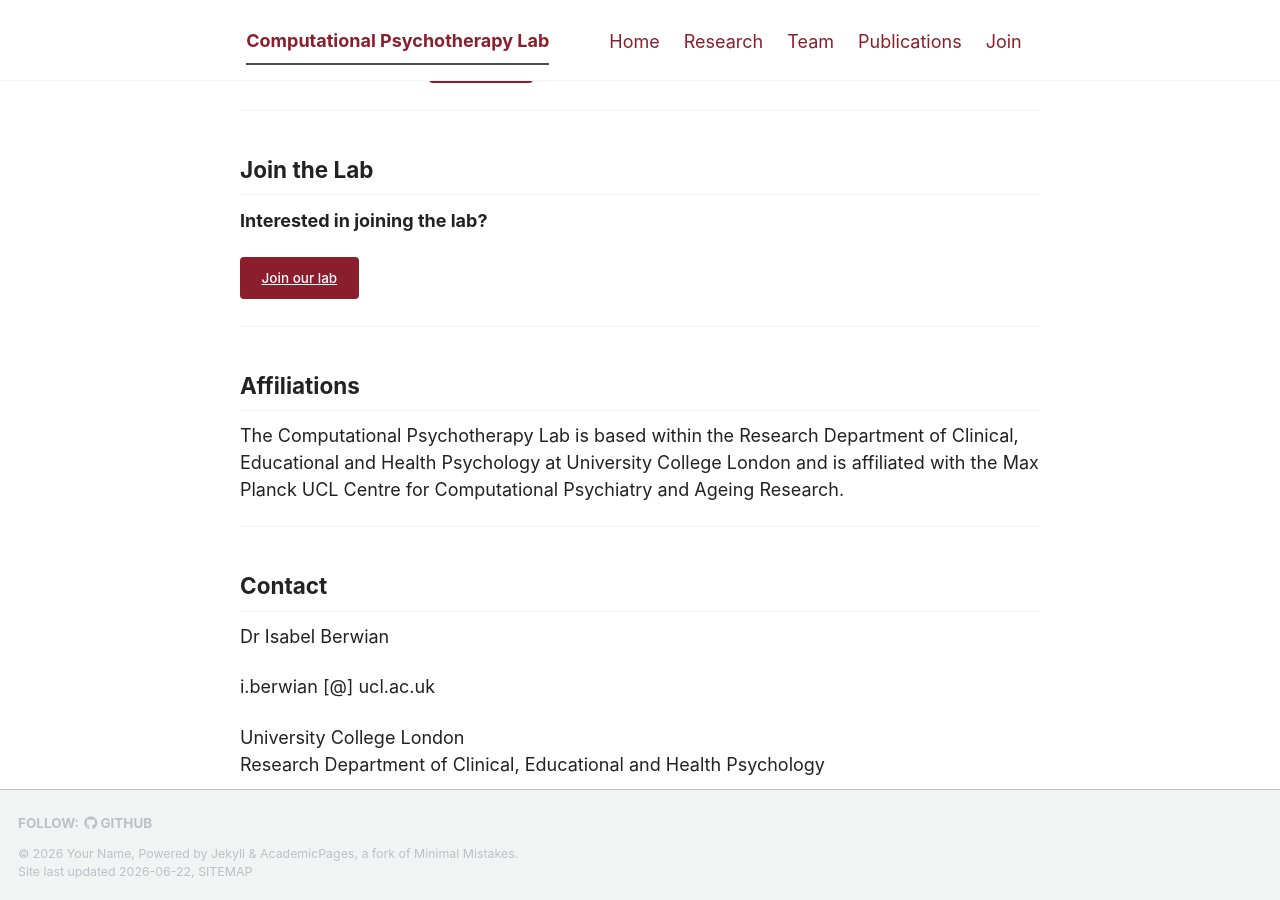
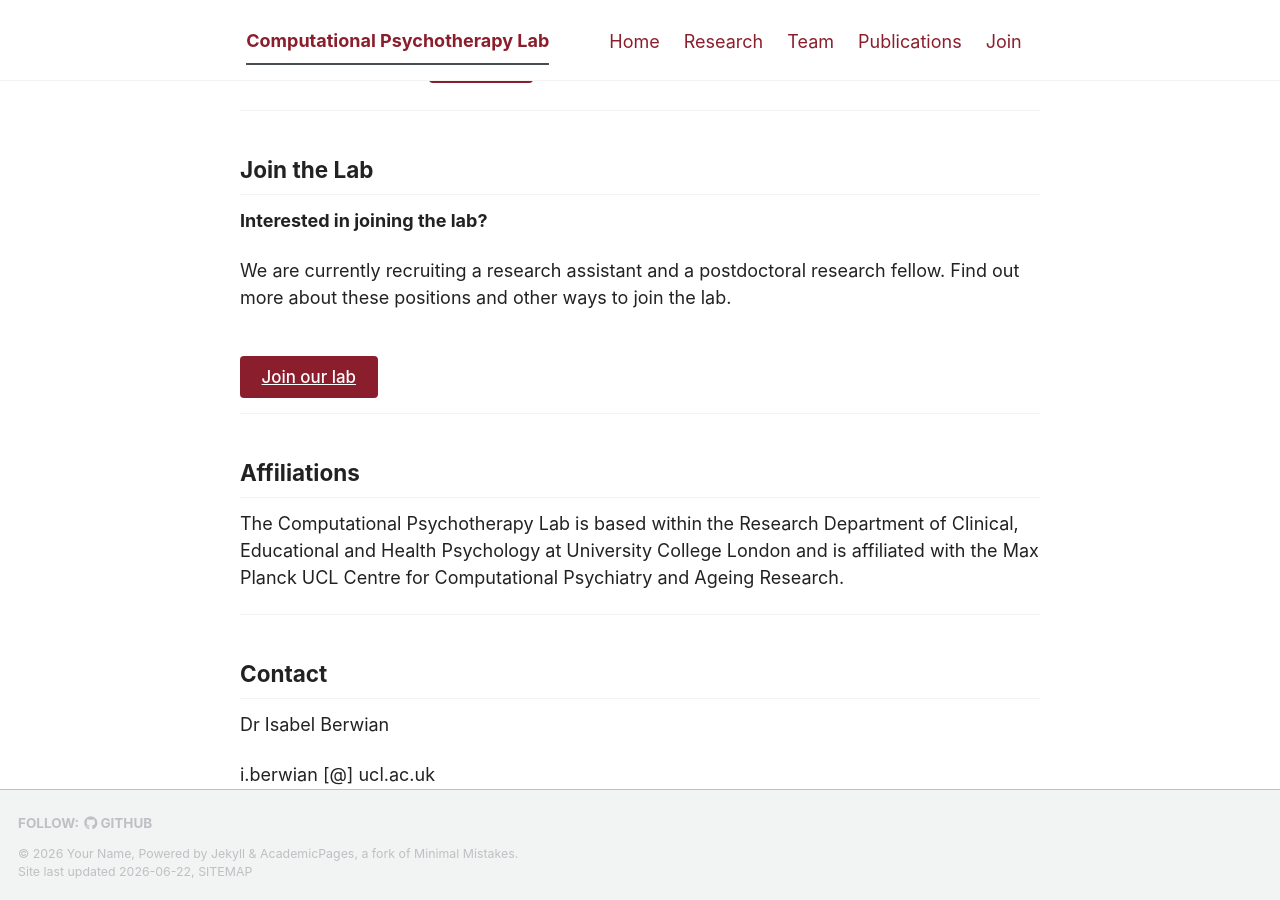
Before and after one commit to IsabelBerwian/CPT-lab, a Jekyll site: the page built from _pages/about.md, in a window 1280 px wide and 900 px high, scrolled down 970 px. Built offline with Jekyll 4.4.1, drawn with Linux system fonts in a browser that asks for light colours; a script bundle is joined from its source files by our own code; library files that are not in the unit come from our copies; our own code applies the rules of GitHub Pages for plain Markdown files.

Commit message:
Update about.md

```diff
--- a/_pages/about.md
+++ b/_pages/about.md
@@ -30,8 +30,9 @@ Learn more about our
 
 **Interested in joining the lab?**
 
+We are currently recruiting a research assistant and a postdoctoral research fellow. Find out more about these positions and other ways to join the lab.
+
 <a href="{{ '/join/' | relative_url }}" class="btn">Join our lab</a>
-
 ---
 
 ## Affiliations
```
